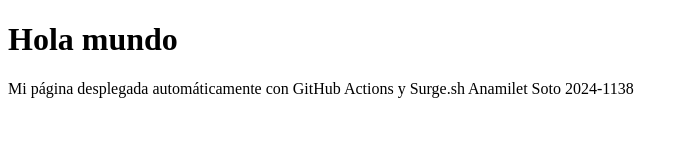
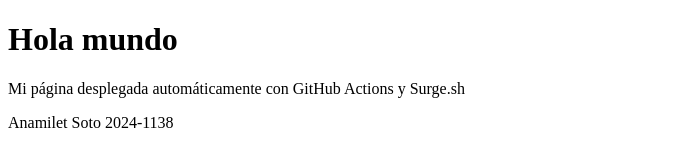
Before and after one commit to anamilet207-star/mi-pagina-surge, a plain HTML site: page index.html in a window 1280 px wide. Shown: the whole page, without its empty margins (0-689 px from the left). Drawn offline with Linux system fonts and the light colour scheme.

```diff
--- a/index.html
+++ b/index.html
@@ -6,6 +6,8 @@
 </head>
 <body>
   <h1>Hola mundo </h1>
-  <p>Mi página desplegada automáticamente con GitHub Actions y Surge.sh     Anamilet Soto 2024-1138</p>
+  <p>Mi página desplegada automáticamente con GitHub Actions y Surge.sh</p>
+  <p>Anamilet Soto 2024-1138</p>
+
 </body>
 </html>
```
